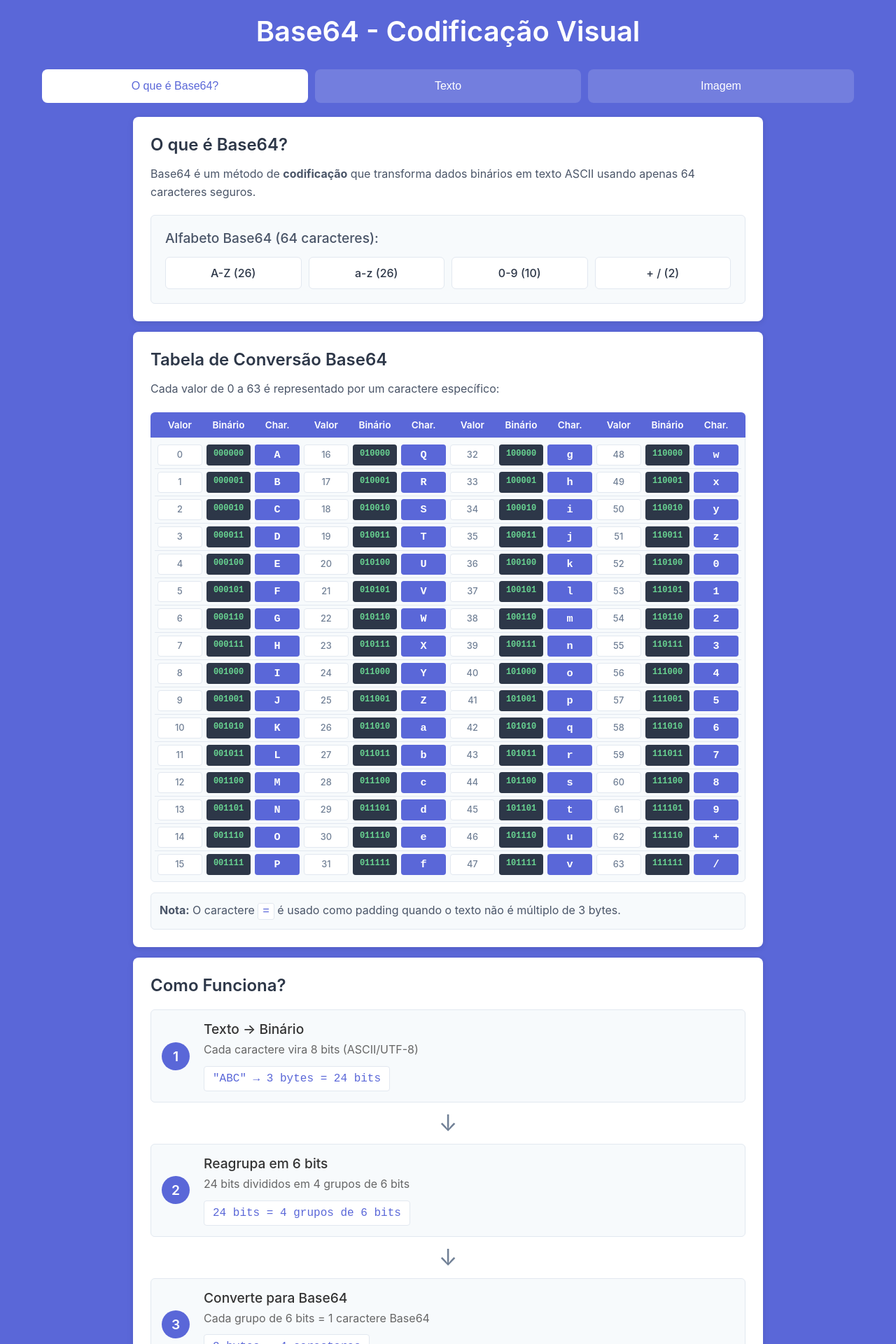
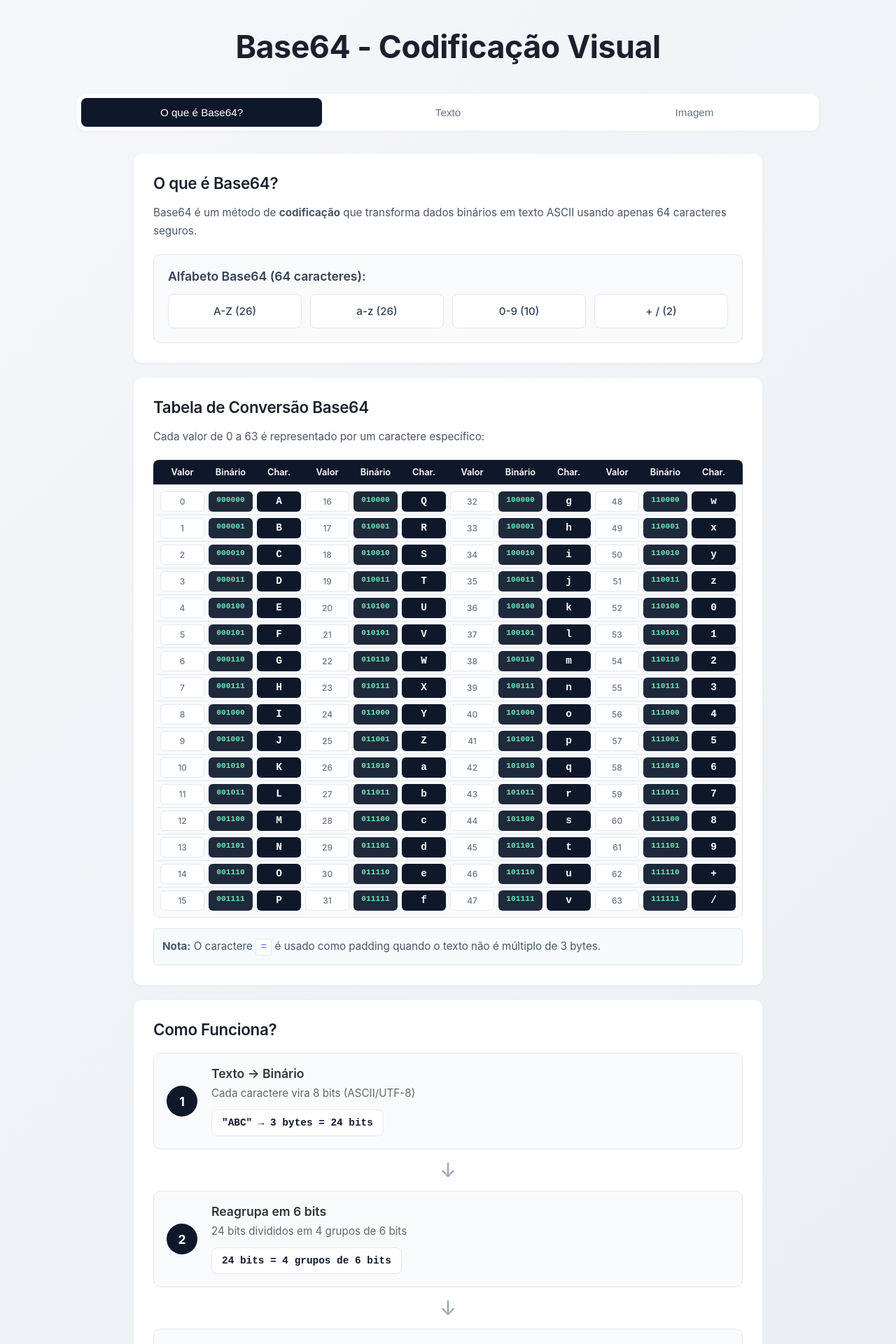
Before and after one commit to KennyS404/base64, a React (Vite) app: page / in a window 1280 px wide. Shown: the top 1920 px of the page at 70% size. Built offline with nearby package versions, Linux system fonts and the light colour scheme.

Commit message:
style: redesign UI with clean minimalist slate color palette

```diff
--- a/src/App.css
+++ b/src/App.css
@@ -1,80 +1,90 @@
 .app {
-  max-width: 1200px;
+  max-width: 1100px;
   margin: 0 auto;
-  padding: 20px;
+  padding: 40px 20px;
 }
 
 .header {
   text-align: center;
-  color: white;
-  margin-bottom: 30px;
+  margin-bottom: 40px;
 }
 
 .header h1 {
-  font-size: 2.5rem;
-  margin-bottom: 10px;
-  font-weight: 600;
+  font-size: 2.8rem;
+  margin-bottom: 12px;
+  font-weight: 700;
+  color: #1a202c;
+  letter-spacing: -0.5px;
 }
 
 .header p {
-  font-size: 1.1rem;
-  opacity: 0.95;
+  font-size: 1.05rem;
+  color: #64748b;
+  font-weight: 400;
 }
 
 .tabs {
   display: flex;
-  gap: 10px;
-  margin-bottom: 20px;
+  gap: 8px;
+  margin-bottom: 32px;
+  background: white;
+  padding: 6px;
+  border-radius: 12px;
+  box-shadow: 0 1px 3px rgba(0, 0, 0, 0.06);
 }
 
 .tab {
   flex: 1;
-  padding: 15px 20px;
+  padding: 12px 20px;
   border: none;
-  background: rgba(255,255,255,0.15);
-  color: white;
-  font-size: 1rem;
+  background: transparent;
+  color: #64748b;
+  font-size: 0.95rem;
   border-radius: 8px;
   cursor: pointer;
-  transition: background 0.2s ease;
+  transition: all 0.2s ease;
+  font-weight: 500;
 }
 
 .tab:hover {
-  background: rgba(255,255,255,0.25);
+  color: #334155;
+  background: #f8fafc;
 }
 
 .tab.active {
-  background: white;
-  color: #5a67d8;
-  font-weight: 500;
+  background: #0f172a;
+  color: white;
+  box-shadow: 0 1px 2px rgba(0, 0, 0, 0.1);
 }
 
 .card {
   background: white;
-  border-radius: 8px;
-  padding: 25px;
-  margin-bottom: 15px;
-  box-shadow: 0 2px 8px rgba(0,0,0,0.1);
+  border-radius: 12px;
+  padding: 28px;
+  margin-bottom: 20px;
+  box-shadow: 0 1px 3px rgba(0, 0, 0, 0.06);
+  border: 1px solid #f1f5f9;
 }
 
 .card h2 {
-  color: #2d3748;
-  margin-bottom: 15px;
-  font-size: 1.5rem;
+  color: #1a202c;
+  margin-bottom: 16px;
+  font-size: 1.4rem;
+  font-weight: 600;
+  letter-spacing: -0.3px;
+}
+
+.card h3 {
+  color: #334155;
+  margin-bottom: 14px;
+  font-size: 1.1rem;
   font-weight: 600;
 }
 
-.card h3 {
-  color: #4a5568;
-  margin-bottom: 12px;
-  font-size: 1.2rem;
-  font-weight: 500;
-}
-
 .card p {
-  line-height: 1.6;
-  color: #4a5568;
-  font-size: 1rem;
+  line-height: 1.7;
+  color: #475569;
+  font-size: 0.95rem;
 }
 
 .explicacao-section {
@@ -85,27 +95,33 @@
 .alfabeto-base64 {
   margin-top: 20px;
   padding: 20px;
-  background: #f7fafc;
-  border-radius: 6px;
+  background: #f8fafc;
+  border-radius: 10px;
   border: 1px solid #e2e8f0;
 }
 
 .alfabeto-grid {
   display: grid;
   grid-template-columns: repeat(auto-fit, minmax(150px, 1fr));
-  gap: 10px;
+  gap: 12px;
   margin-top: 15px;
 }
 
 .alfabeto-grid span {
   background: white;
-  padding: 12px;
-  border-radius: 6px;
+  padding: 14px;
+  border-radius: 8px;
   text-align: center;
   font-weight: 500;
-  color: #2d3748;
-  font-size: 1rem;
+  color: #334155;
+  font-size: 0.95rem;
   border: 1px solid #e2e8f0;
+  transition: all 0.2s ease;
+}
+
+.alfabeto-grid span:hover {
+  border-color: #cbd5e1;
+  transform: translateY(-1px);
 }
 
 .tabela-base64 {
@@ -118,18 +134,18 @@
   grid-template-columns: repeat(12, 1fr);
   gap: 6px;
   padding: 10px;
-  background: #5a67d8;
+  background: #0f172a;
   color: white;
-  border-radius: 6px 6px 0 0;
+  border-radius: 8px 8px 0 0;
   font-weight: 600;
-  font-size: 0.85rem;
+  font-size: 0.8rem;
   text-align: center;
 }
 
 .tabela-body {
-  background: #f7fafc;
+  background: #f8fafc;
   border: 1px solid #e2e8f0;
-  border-radius: 0 0 6px 6px;
+  border-radius: 0 0 8px 8px;
   padding: 5px;
 }
 
@@ -149,32 +165,32 @@
   background: white;
   padding: 6px 4px;
   text-align: center;
-  border-radius: 4px;
-  font-size: 0.8rem;
-  color: #718096;
+  border-radius: 6px;
+  font-size: 0.75rem;
+  color: #64748b;
   font-weight: 500;
   border: 1px solid #e2e8f0;
 }
 
 .tabela-row .binario {
-  background: #2d3748;
-  color: #68d391;
+  background: #1e293b;
+  color: #6ee7b7;
   padding: 6px 4px;
   text-align: center;
-  border-radius: 4px;
+  border-radius: 6px;
   font-family: 'Courier New', monospace;
-  font-size: 0.75rem;
+  font-size: 0.7rem;
   font-weight: 600;
 }
 
 .tabela-row .caractere {
-  background: #5a67d8;
+  background: #0f172a;
   color: white;
   padding: 6px;
   text-align: center;
-  border-radius: 4px;
+  border-radius: 6px;
   font-family: 'Courier New', monospace;
-  font-size: 0.95rem;
+  font-size: 0.9rem;
   font-weight: 600;
 }
 
@@ -204,24 +220,30 @@
   display: flex;
   align-items: center;
   gap: 20px;
-  padding: 15px;
-  background: #f7fafc;
-  border-radius: 6px;
-  margin: 10px 0;
+  padding: 18px;
+  background: #f8fafc;
+  border-radius: 10px;
+  margin: 12px 0;
   border: 1px solid #e2e8f0;
+  transition: all 0.2s ease;
+}
+
+.passo:hover {
+  border-color: #cbd5e1;
+  transform: translateX(4px);
 }
 
 .numero {
-  width: 40px;
-  height: 40px;
-  background: #5a67d8;
+  width: 44px;
+  height: 44px;
+  background: #0f172a;
   color: white;
   border-radius: 50%;
   display: flex;
   align-items: center;
   justify-content: center;
-  font-size: 1.2rem;
-  font-weight: 600;
+  font-size: 1.1rem;
+  font-weight: 700;
   flex-shrink: 0;
 }
 
@@ -237,21 +259,21 @@
 
 .exemplo {
   background: white;
-  padding: 8px 12px;
-  border-radius: 4px;
+  padding: 10px 14px;
+  border-radius: 8px;
   font-family: 'Courier New', monospace;
-  font-size: 1rem;
-  color: #5a67d8;
-  font-weight: 500;
+  font-size: 0.9rem;
+  color: #0f172a;
+  font-weight: 600;
   display: inline-block;
   border: 1px solid #e2e8f0;
 }
 
 .seta {
   text-align: center;
-  font-size: 2rem;
-  color: #718096;
-  margin: 5px 0;
+  font-size: 1.8rem;
+  color: #94a3b8;
+  margin: 8px 0;
 }
 
 .casos-uso {
@@ -260,45 +282,67 @@
 }
 
 .casos-uso li {
-  padding: 12px 15px;
-  background: #f7fafc;
-  border-radius: 6px;
-  margin: 8px 0;
-  font-size: 1rem;
-  color: #2d3748;
+  padding: 14px 18px;
+  background: #f8fafc;
+  border-radius: 8px;
+  margin: 10px 0;
+  font-size: 0.95rem;
+  color: #334155;
   border: 1px solid #e2e8f0;
+  position: relative;
+  padding-left: 45px;
+  transition: all 0.2s ease;
+}
+
+.casos-uso li:hover {
+  border-color: #cbd5e1;
+  transform: translateX(4px);
+}
+
+.casos-uso li:before {
+  content: "→";
+  position: absolute;
+  left: 18px;
+  color: #0f172a;
+  font-weight: bold;
 }
 
 .input-texto {
   width: 100%;
-  padding: 12px;
-  font-size: 1.1rem;
-  border: 2px solid #cbd5e0;
-  border-radius: 6px;
-  margin-bottom: 12px;
+  padding: 14px 16px;
+  font-size: 1rem;
+  border: 1px solid #e2e8f0;
+  border-radius: 8px;
+  margin-bottom: 14px;
   font-family: inherit;
+  transition: all 0.2s ease;
+  background: #f8fafc;
 }
 
 .input-texto:focus {
   outline: none;
-  border-color: #5a67d8;
+  border-color: #0f172a;
+  background: white;
+  box-shadow: 0 0 0 3px rgba(15, 23, 42, 0.05);
 }
 
 .btn-mostrar-processo {
   width: 100%;
-  padding: 12px;
-  background: #5a67d8;
+  padding: 14px;
+  background: #0f172a;
   color: white;
   border: none;
-  border-radius: 6px;
-  font-size: 1rem;
+  border-radius: 8px;
+  font-size: 0.95rem;
   cursor: pointer;
-  transition: background 0.2s ease;
-  font-weight: 500;
+  transition: all 0.2s ease;
+  font-weight: 600;
 }
 
 .btn-mostrar-processo:hover {
-  background: #4c51bf;
+  background: #1e293b;
+  transform: translateY(-1px);
+  box-shadow: 0 4px 12px rgba(15, 23, 42, 0.15);
 }
 
 .processo-visual {
@@ -322,33 +366,33 @@
 }
 
 .char-box {
-  background: #5a67d8;
+  background: #0f172a;
   color: white;
-  padding: 8px 12px;
-  border-radius: 4px;
-  font-size: 1.2rem;
-  font-weight: 600;
-  min-width: 50px;
+  padding: 10px 14px;
+  border-radius: 8px;
+  font-size: 1.15rem;
+  font-weight: 700;
+  min-width: 55px;
   text-align: center;
 }
 
 .ascii-box {
-  background: #4a5568;
+  background: #475569;
   color: white;
-  padding: 8px 12px;
-  border-radius: 4px;
-  font-size: 0.95rem;
-  font-weight: 500;
+  padding: 10px 14px;
+  border-radius: 8px;
+  font-size: 0.9rem;
+  font-weight: 600;
 }
 
 .binario-box {
   background: white;
-  color: #2d3748;
-  padding: 8px 12px;
-  border-radius: 4px;
+  color: #1e293b;
+  padding: 10px 14px;
+  border-radius: 8px;
   font-family: 'Courier New', monospace;
-  font-size: 1rem;
-  font-weight: 500;
+  font-size: 0.95rem;
+  font-weight: 600;
   flex: 1;
   border: 1px solid #e2e8f0;
 }
@@ -360,19 +404,21 @@
 }
 
 .bits-completos {
-  background: #2d3748;
-  color: #68d391;
-  padding: 15px;
-  border-radius: 6px;
+  background: #1e293b;
+  color: #6ee7b7;
+  padding: 18px;
+  border-radius: 10px;
   font-family: 'Courier New', monospace;
-  font-size: 0.95rem;
+  font-size: 0.9rem;
   overflow-x: auto;
   word-break: break-all;
+  border: 1px solid #334155;
 }
 
 .resultado {
-  background: #5a67d8;
+  background: linear-gradient(135deg, #0f172a 0%, #1e293b 100%);
   color: white;
+  border: none;
 }
 
 .resultado h3 {
@@ -380,15 +426,16 @@
 }
 
 .base64-output {
-  background: rgba(255,255,255,0.15);
-  padding: 15px;
-  border-radius: 6px;
+  background: rgba(255,255,255,0.1);
+  padding: 16px;
+  border-radius: 8px;
   font-family: 'Courier New', monospace;
-  font-size: 0.95rem;
+  font-size: 0.9rem;
   word-break: break-all;
-  margin-bottom: 12px;
+  margin-bottom: 14px;
   max-height: 200px;
   overflow-y: auto;
+  border: 1px solid rgba(255,255,255,0.1);
 }
 
 .base64-output.scrollable {
@@ -397,51 +444,61 @@
 
 .btn-copiar {
   background: white;
-  color: #5a67d8;
+  color: #0f172a;
   border: none;
-  padding: 10px 24px;
-  border-radius: 6px;
-  font-size: 0.95rem;
-  font-weight: 500;
+  padding: 12px 28px;
+  border-radius: 8px;
+  font-size: 0.9rem;
+  font-weight: 600;
   cursor: pointer;
-  transition: background 0.2s ease;
+  transition: all 0.2s ease;
 }
 
 .btn-copiar:hover {
-  background: #f7fafc;
+  background: #f8fafc;
+  transform: translateY(-1px);
+  box-shadow: 0 4px 12px rgba(0, 0, 0, 0.15);
 }
 
 .agrupamento-6bits {
   display: flex;
   flex-wrap: wrap;
-  gap: 10px;
-  margin-top: 10px;
+  gap: 12px;
+  margin-top: 12px;
 }
 
 .grupo-6bits {
-  background: #f7fafc;
-  border: 2px solid #5a67d8;
-  border-radius: 6px;
-  padding: 10px;
-  min-width: 100px;
+  background: white;
+  border: 2px solid #0f172a;
+  border-radius: 10px;
+  padding: 12px;
+  min-width: 110px;
   text-align: center;
+  transition: all 0.2s ease;
+}
+
+.grupo-6bits:hover {
+  transform: translateY(-2px);
+  box-shadow: 0 4px 12px rgba(15, 23, 42, 0.15);
 }
 
 .grupo-label {
-  font-size: 0.85rem;
-  color: #5a67d8;
+  font-size: 0.8rem;
+  color: #64748b;
   font-weight: 600;
-  margin-bottom: 6px;
+  margin-bottom: 8px;
+  text-transform: uppercase;
+  letter-spacing: 0.5px;
 }
 
 .grupo-binario {
   font-family: 'Courier New', monospace;
-  font-size: 1rem;
-  color: #2d3748;
-  font-weight: 600;
-  background: white;
-  padding: 8px;
-  border-radius: 4px;
+  font-size: 0.95rem;
+  color: #0f172a;
+  font-weight: 700;
+  background: #f8fafc;
+  padding: 10px;
+  border-radius: 6px;
   border: 1px solid #e2e8f0;
 }
 
@@ -454,74 +511,80 @@
 .linha-base64 {
   display: flex;
   align-items: center;
-  gap: 12px;
-  padding: 15px;
-  background: #f7fafc;
-  border-radius: 6px;
+  gap: 14px;
+  padding: 16px;
+  background: #f8fafc;
+  border-radius: 10px;
   border: 1px solid #e2e8f0;
   flex-wrap: wrap;
+  transition: all 0.2s ease;
+}
+
+.linha-base64:hover {
+  border-color: #cbd5e1;
+  box-shadow: 0 2px 8px rgba(0, 0, 0, 0.05);
 }
 
 .grupo-info {
   display: flex;
   flex-direction: column;
   align-items: center;
-  gap: 6px;
+  gap: 8px;
 }
 
 .label-pequeno {
-  font-size: 0.8rem;
-  color: #718096;
-  font-weight: 500;
+  font-size: 0.75rem;
+  color: #64748b;
+  font-weight: 600;
   text-transform: uppercase;
   letter-spacing: 0.5px;
 }
 
 .valor-binario {
-  background: #2d3748;
-  color: #68d391;
-  padding: 8px 12px;
-  border-radius: 4px;
+  background: #1e293b;
+  color: #6ee7b7;
+  padding: 10px 14px;
+  border-radius: 8px;
   font-family: 'Courier New', monospace;
-  font-size: 0.95rem;
-  font-weight: 600;
-  min-width: 80px;
+  font-size: 0.9rem;
+  font-weight: 700;
+  min-width: 90px;
   text-align: center;
 }
 
 .valor-decimal {
-  background: #4a5568;
+  background: #475569;
   color: white;
-  padding: 8px 12px;
-  border-radius: 4px;
+  padding: 10px 14px;
+  border-radius: 8px;
   font-family: 'Courier New', monospace;
-  font-size: 1rem;
-  font-weight: 600;
-  min-width: 60px;
+  font-size: 0.95rem;
+  font-weight: 700;
+  min-width: 65px;
   text-align: center;
 }
 
 .valor-base64 {
-  background: #5a67d8;
+  background: #0f172a;
   color: white;
-  padding: 8px 12px;
-  border-radius: 4px;
+  padding: 10px 14px;
+  border-radius: 8px;
   font-family: 'Courier New', monospace;
-  font-size: 1.2rem;
+  font-size: 1.15rem;
   font-weight: 700;
-  min-width: 50px;
+  min-width: 55px;
   text-align: center;
 }
 
 .padding-explicacao {
-  margin-top: 15px;
-  padding: 15px;
-  background: #fef5e7;
-  border-left: 4px solid #f39c12;
-  border-radius: 4px;
-  color: #2d3748;
-  font-size: 0.95rem;
-  line-height: 1.6;
+  margin-top: 16px;
+  padding: 18px;
+  background: #fffbeb;
+  border-left: 3px solid #f59e0b;
+  border-radius: 8px;
+  color: #1e293b;
+  font-size: 0.9rem;
+  line-height: 1.7;
 }
 
 .padding-explicacao ul {
@@ -559,84 +622,98 @@
 }
 
 .explicacao-imagem {
-  background: #f7fafc;
-  padding: 15px;
-  border-radius: 6px;
-  margin-top: 15px;
+  background: #f8fafc;
+  padding: 18px;
+  border-radius: 10px;
+  margin-top: 16px;
   border: 1px solid #e2e8f0;
 }
 
 .diferenca {
   display: grid;
   grid-template-columns: 1fr 1fr;
-  gap: 12px;
-  margin-top: 15px;
+  gap: 14px;
+  margin-top: 16px;
 }
 
 .diferenca .item {
   background: white;
-  padding: 15px;
-  border-radius: 6px;
+  padding: 18px;
+  border-radius: 10px;
   border: 1px solid #e2e8f0;
+  transition: all 0.2s ease;
+}
+
+.diferenca .item:hover {
+  border-color: #cbd5e1;
+  box-shadow: 0 2px 8px rgba(0, 0, 0, 0.05);
 }
 
 .diferenca h4 {
-  color: #2d3748;
-  margin-bottom: 8px;
-  font-size: 1rem;
+  color: #1a202c;
+  margin-bottom: 10px;
+  font-size: 0.95rem;
   font-weight: 600;
 }
 
 .input-file {
   width: 100%;
-  padding: 12px;
-  font-size: 1rem;
-  border: 2px dashed #cbd5e0;
-  border-radius: 6px;
+  padding: 14px;
+  font-size: 0.95rem;
+  border: 2px dashed #cbd5e1;
+  border-radius: 10px;
   cursor: pointer;
-  background: #f7fafc;
+  background: #f8fafc;
+  transition: all 0.2s ease;
+}
+
+.input-file:hover {
+  border-color: #0f172a;
+  background: white;
 }
 
 .preview-imagem {
   max-width: 100%;
   height: auto;
-  border-radius: 6px;
+  border-radius: 10px;
   border: 1px solid #e2e8f0;
+  box-shadow: 0 2px 8px rgba(0, 0, 0, 0.05);
 }
 
 .data-url-explicacao {
-  background: #2d3748;
-  padding: 15px;
-  border-radius: 6px;
-  margin-top: 15px;
+  background: #1e293b;
+  padding: 18px;
+  border-radius: 10px;
+  margin-top: 16px;
+  border: 1px solid #334155;
 }
 
 .parte-url {
   display: flex;
   align-items: center;
-  gap: 10px;
-  padding: 8px;
-  margin: 4px 0;
+  gap: 12px;
+  padding: 10px;
+  margin: 6px 0;
   background: rgba(255,255,255,0.05);
-  border-radius: 4px;
+  border-radius: 6px;
 }
 
 .parte-url .label {
-  color: #fbd38d;
-  font-weight: 500;
+  color: #fbbf24;
+  font-weight: 600;
   min-width: 100px;
-  font-size: 0.9rem;
+  font-size: 0.85rem;
 }
 
 .parte-url code {
-  color: #68d391;
+  color: #6ee7b7;
   font-family: 'Courier New', monospace;
-  font-size: 0.9rem;
+  font-size: 0.85rem;
   flex: 1;
 }
 
 .dados-preview {
-  color: #63b3ed !important;
+  color: #7dd3fc !important;
 }
 
 .nota {
--- a/src/index.css
+++ b/src/index.css
@@ -5,10 +5,10 @@
 }
 
 body {
-  font-family: -apple-system, BlinkMacSystemFont, 'Segoe UI', Roboto, 'Helvetica Neue', Arial, sans-serif;
-  background: #5a67d8;
+  font-family: 'Inter', -apple-system, BlinkMacSystemFont, 'Segoe UI', Roboto, 'Helvetica Neue', Arial, sans-serif;
+  background: linear-gradient(135deg, #f5f7fa 0%, #e8ecf1 100%);
   min-height: 100vh;
-  color: #2d3748;
+  color: #1a202c;
 }
 
 #root {
```
